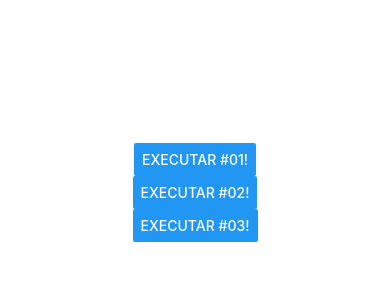
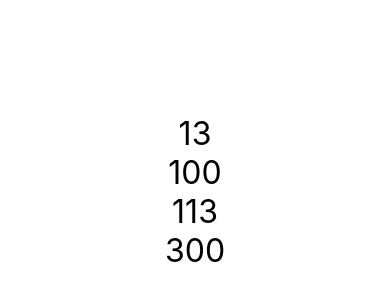
Before and after one commit to lucasgaldinodev/curso_react_native, a React Native app in the folder exercicios/: screen / in a window 390 px wide. Shown: the part 230-530 px from the top of the page. Built offline with nearby package versions, Linux system fonts and the light colour scheme.

Commit message:
27/dec/2021

```diff
--- a/exercicios/src/App.js
+++ b/exercicios/src/App.js
@@ -1,7 +1,9 @@
 import React from 'react'
 import { View, StyleSheet } from 'react-native'
 
-import Botao from './components/Botao'
+import Pai from './components/direta/Pai'
+// import Contador from './components/Contador'
+// import Botao from './components/Botao'
 // import Titulo from './components/Titulo'
 // import Aleatorio from './components/Aleatorio'
 // import MinMax from './components/MinMax'
@@ -11,8 +13,11 @@
 
 export default () => (
     <View style={style.App}>
+        <Pai />
+        {/*
+        <Contador inicial={100} passo={13} />
+        <Contador />
         <Botao />
-        {/*
         <Titulo principal="Cadastro Produto"
             secundario="Tela de Cadastro do Produto" />
         <Aleatorio min={1} max={60} />
--- /dev/null
+++ b/exercicios/src/components/Contador.js
@@ -0,0 +1,18 @@
+import React, { useState } from 'react'
+import { Text, Button } from 'react-native'
+import Estilo from './estilo'
+
+export default ({ inicial = 0, passo = 1 }) => {
+    const [numero, setNumero] = useState(inicial)
+
+    const inc = () => setNumero(numero + passo)
+    const dec = () => setNumero(numero - passo)
+
+    return (
+        <>
+            <Text style={Estilo.txtG}>{numero}</Text>
+            <Button title="+" onPress={inc} />
+            <Button title="-" onPress={dec} />
+        </>
+    )
+}
--- /dev/null
+++ b/exercicios/src/components/direta/Filho.js
@@ -0,0 +1,12 @@
+import React from 'react'
+import { Text } from 'react-native'
+import Estilo from '../estilo'
+
+export default props => {
+    return (
+        <>
+            <Text style={Estilo.txtG}>{props.a}</Text>
+            <Text style={Estilo.txtG}>{props.b}</Text>
+        </>
+    )
+}
--- /dev/null
+++ b/exercicios/src/components/direta/Pai.js
@@ -0,0 +1,13 @@
+import React from 'react'
+import Filho from './Filho'
+
+export default props => {
+    let x = 13
+    let y = 100
+    return (
+        <>
+            <Filho a={x} b={y} />
+            <Filho a={x + 100} b={y + 200} />
+        </>
+    )
+}
```
